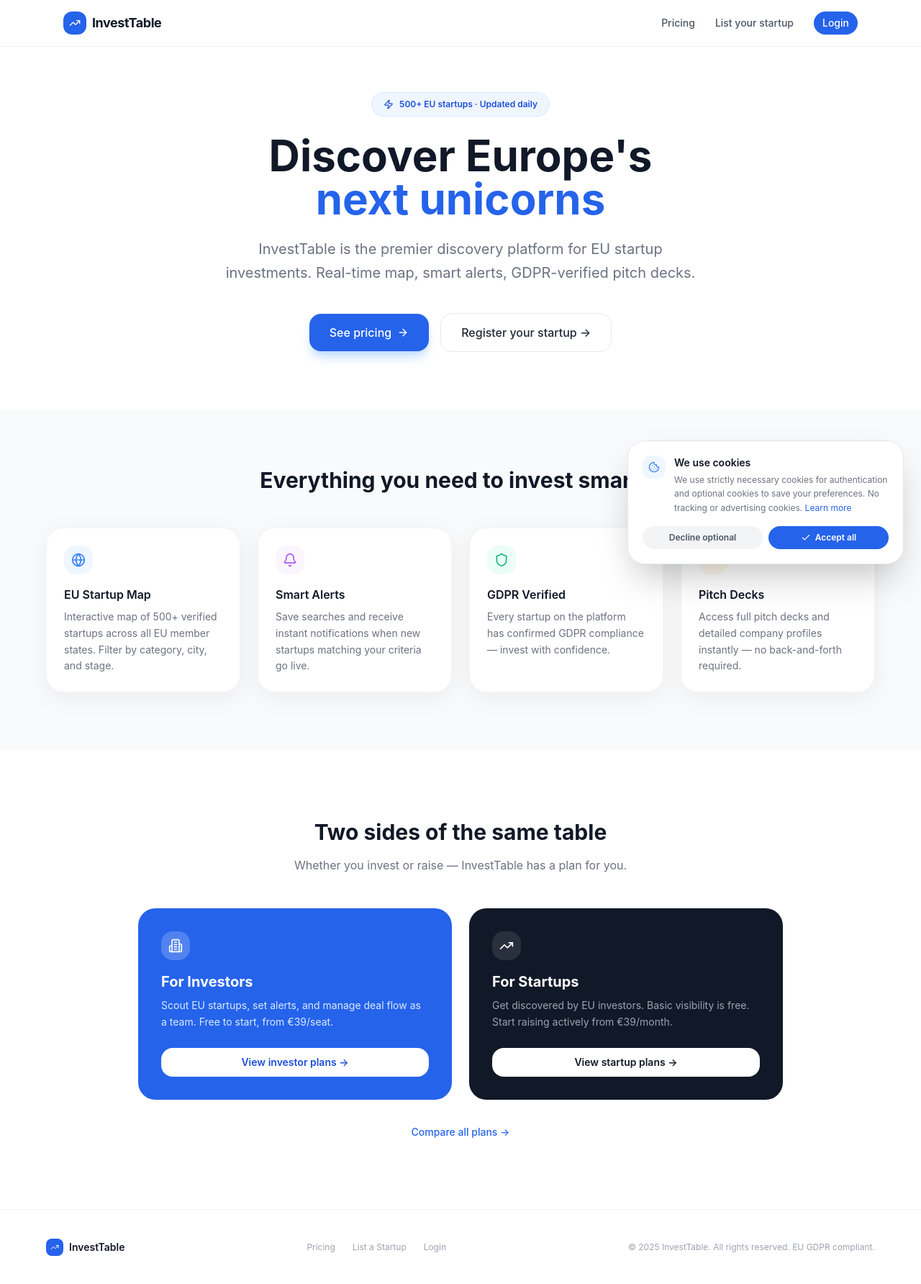
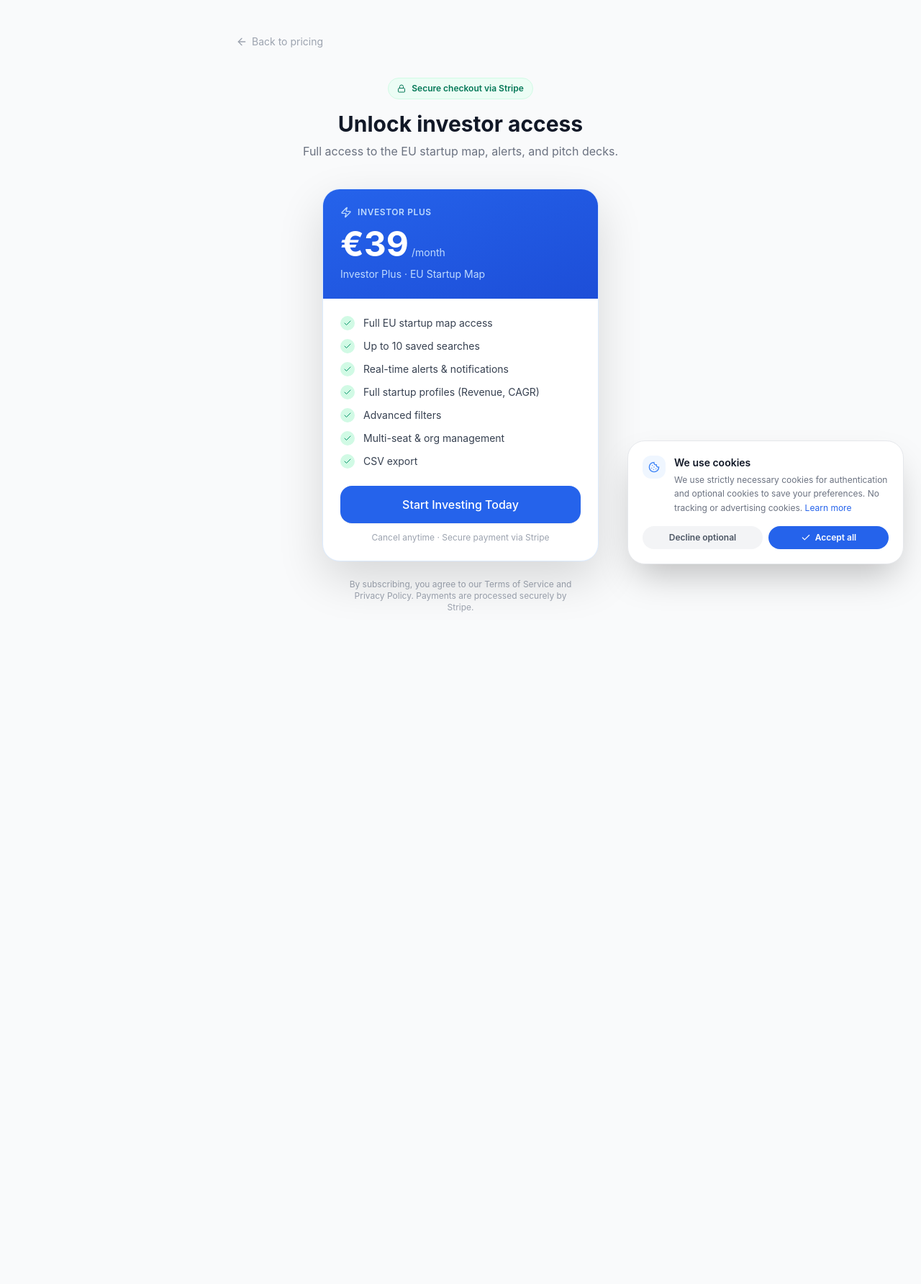
Before and after one commit to silvangelillo/invest-table, a Next.js app: page / in a window 1280 px wide. Shown: the whole page at 72% size. After the commit the page ends 900 px from the top, so only its background shows below. Built offline with nearby package versions, Linux system fonts and the light colour scheme.

Commit message:
fix: checkout reads plan and price from URL params

```diff
--- a/app/page.tsx
+++ b/app/page.tsx
@@ -1,184 +1,44 @@
+import { PricingCard } from "@/components/ui/PricingCard";
 import Link from "next/link";
-import { Globe, Bell, Shield, ArrowRight, TrendingUp, Zap, Building2 } from "lucide-react";
-import { Button } from "@/components/ui/Button";
+import { ArrowLeft, Lock } from "lucide-react";
 
-const FEATURES = [
-  {
-    icon: Globe,
-    title: "EU Startup Map",
-    desc: "Interactive map of 500+ verified startups across all EU member states. Filter by category, city, and stage.",
-    color: "text-blue-500",
-    bg: "bg-blue-50",
-  },
-  {
-    icon: Bell,
-    title: "Smart Alerts",
-    desc: "Save searches and receive instant notifications when new startups matching your criteria go live.",
-    color: "text-purple-500",
-    bg: "bg-purple-50",
-  },
-  {
-    icon: Shield,
-    title: "GDPR Verified",
-    desc: "Every startup on the platform has confirmed GDPR compliance — invest with confidence.",
-    color: "text-emerald-500",
-    bg: "bg-emerald-50",
-  },
-  {
-    icon: TrendingUp,
-    title: "Pitch Decks",
-    desc: "Access full pitch decks and detailed company profiles instantly — no back-and-forth required.",
-    color: "text-orange-500",
-    bg: "bg-orange-50",
-  },
-];
+interface CheckoutPageProps {
+  searchParams: Promise<{ plan?: string; interval?: string }>;
+}
 
-export default function LandingPage() {
+export default async function CheckoutPage({ searchParams }: CheckoutPageProps) {
+  const params = await searchParams;
+  const plan = params.plan ?? "investor-plus";
+  const interval = params.interval ?? "monthly";
+
   return (
-    <div className="min-h-screen bg-white">
-      {/* Nav */}
-      <nav className="fixed top-0 inset-x-0 z-50 bg-white/80 backdrop-blur-xl border-b border-gray-100">
-        <div className="max-w-6xl mx-auto px-6 h-16 flex items-center justify-between">
-          <div className="flex items-center gap-2">
-            <div className="w-8 h-8 rounded-xl bg-blue-600 flex items-center justify-center">
-              <TrendingUp className="w-4 h-4 text-white" />
-            </div>
-            <span className="font-bold text-gray-900 text-lg tracking-tight">InvestTable</span>
+    <div className="min-h-screen bg-gray-50 flex flex-col">
+      <div className="max-w-2xl mx-auto w-full px-6 py-12 flex-1">
+        {/* Back */}
+        <Link
+          href="/pricing"
+          className="inline-flex items-center gap-1.5 text-sm text-gray-400 hover:text-gray-700 mb-10 transition-colors"
+        >
+          <ArrowLeft className="w-4 h-4" /> Back to pricing
+        </Link>
+
+        <div className="text-center mb-10">
+          <div className="inline-flex items-center gap-2 px-3 py-1.5 rounded-full bg-emerald-50 border border-emerald-100 text-emerald-700 text-xs font-semibold mb-4">
+            <Lock className="w-3 h-3" /> Secure checkout via Stripe
           </div>
-          <div className="flex items-center gap-4">
-            <Link href="/pricing" className="text-sm font-medium text-gray-600 hover:text-gray-900 transition-colors">
-              Pricing
-            </Link>
-            <Link href="/onboarding">
-              <Button variant="ghost" size="sm">List your startup</Button>
-            </Link>
-            <Link href="/login">
-              <Button size="sm">Login</Button>
-            </Link>
-          </div>
+          <h1 className="text-3xl font-bold text-gray-900">Unlock investor access</h1>
+          <p className="text-gray-500 mt-2">
+            Full access to the EU startup map, alerts, and pitch decks.
+          </p>
         </div>
-      </nav>
 
-      {/* Hero */}
-      <section className="pt-32 pb-20 px-6">
-        <div className="max-w-4xl mx-auto text-center">
-          <div className="inline-flex items-center gap-2 px-4 py-2 rounded-full bg-blue-50 border border-blue-100 text-blue-700 text-xs font-semibold mb-6">
-            <Zap className="w-3.5 h-3.5" />
-            500+ EU startups · Updated daily
-          </div>
+        <PricingCard planId={plan} interval={interval} />
 
-          <h1 className="text-5xl md:text-6xl font-bold text-gray-900 leading-tight mb-6">
-            Discover Europe's<br />
-            <span className="text-blue-600">next unicorns</span>
-          </h1>
-
-          <p className="text-xl text-gray-500 max-w-2xl mx-auto mb-10 leading-relaxed">
-            InvestTable is the premier discovery platform for EU startup investments.
-            Real-time map, smart alerts, GDPR-verified pitch decks.
-          </p>
-
-          <div className="flex items-center justify-center gap-4 flex-wrap">
-            <Link href="/pricing">
-              <Button size="lg" className="gap-2 shadow-lg shadow-blue-200">
-                See pricing <ArrowRight className="w-4 h-4" />
-              </Button>
-            </Link>
-            <Link href="/onboarding">
-              <Button variant="secondary" size="lg">
-                Register your startup →
-              </Button>
-            </Link>
-          </div>
-        </div>
-      </section>
-
-      {/* Features */}
-      <section className="py-20 px-6 bg-gray-50">
-        <div className="max-w-6xl mx-auto">
-          <h2 className="text-3xl font-bold text-gray-900 text-center mb-12">
-            Everything you need to invest smarter
-          </h2>
-          <div className="grid sm:grid-cols-2 lg:grid-cols-4 gap-6">
-            {FEATURES.map((f) => {
-              const Icon = f.icon;
-              return (
-                <div key={f.title} className="bg-white rounded-3xl p-6 border border-gray-100 shadow-glass hover:shadow-glass-lg hover:-translate-y-1 transition-all duration-200">
-                  <div className={`w-10 h-10 rounded-2xl ${f.bg} flex items-center justify-center mb-4`}>
-                    <Icon className={`w-5 h-5 ${f.color}`} />
-                  </div>
-                  <h3 className="font-semibold text-gray-900 mb-2">{f.title}</h3>
-                  <p className="text-sm text-gray-500 leading-relaxed">{f.desc}</p>
-                </div>
-              );
-            })}
-          </div>
-        </div>
-      </section>
-
-      {/* Dual CTA */}
-      <section className="py-24 px-6">
-        <div className="max-w-4xl mx-auto">
-          <h2 className="text-3xl font-bold text-gray-900 text-center mb-4">
-            Two sides of the same table
-          </h2>
-          <p className="text-gray-500 text-center mb-12">Whether you invest or raise — InvestTable has a plan for you.</p>
-          <div className="grid md:grid-cols-2 gap-6">
-            {/* Investor CTA */}
-            <div className="bg-blue-600 rounded-3xl p-8 text-white">
-              <div className="w-10 h-10 rounded-2xl bg-white/20 flex items-center justify-center mb-4">
-                <Building2 className="w-5 h-5 text-white" />
-              </div>
-              <h3 className="text-xl font-bold mb-2">For Investors</h3>
-              <p className="text-blue-100 text-sm mb-6 leading-relaxed">
-                Scout EU startups, set alerts, and manage deal flow as a team. Free to start, from €39/seat.
-              </p>
-              <Link href="/pricing#investors">
-                <button className="w-full bg-white text-blue-700 font-semibold py-2.5 rounded-2xl text-sm hover:bg-blue-50 transition-colors">
-                  View investor plans →
-                </button>
-              </Link>
-            </div>
-            {/* Startup CTA */}
-            <div className="bg-gray-900 rounded-3xl p-8 text-white">
-              <div className="w-10 h-10 rounded-2xl bg-white/10 flex items-center justify-center mb-4">
-                <TrendingUp className="w-5 h-5 text-white" />
-              </div>
-              <h3 className="text-xl font-bold mb-2">For Startups</h3>
-              <p className="text-gray-400 text-sm mb-6 leading-relaxed">
-                Get discovered by EU investors. Basic visibility is free. Start raising actively from €39/month.
-              </p>
-              <Link href="/pricing#startups">
-                <button className="w-full bg-white text-gray-900 font-semibold py-2.5 rounded-2xl text-sm hover:bg-gray-100 transition-colors">
-                  View startup plans →
-                </button>
-              </Link>
-            </div>
-          </div>
-          <div className="text-center mt-8">
-            <Link href="/pricing" className="text-sm text-blue-600 hover:text-blue-700 font-medium">
-              Compare all plans →
-            </Link>
-          </div>
-        </div>
-      </section>
-
-      {/* Footer */}
-      <footer className="border-t border-gray-100 py-10 px-6">
-        <div className="max-w-6xl mx-auto flex flex-col md:flex-row items-center justify-between gap-4">
-          <div className="flex items-center gap-2">
-            <div className="w-6 h-6 rounded-lg bg-blue-600 flex items-center justify-center">
-              <TrendingUp className="w-3 h-3 text-white" />
-            </div>
-            <span className="text-sm font-semibold text-gray-900">InvestTable</span>
-          </div>
-          <div className="flex items-center gap-6">
-            <Link href="/pricing" className="text-xs text-gray-400 hover:text-gray-600">Pricing</Link>
-            <Link href="/onboarding" className="text-xs text-gray-400 hover:text-gray-600">List a Startup</Link>
-            <Link href="/login" className="text-xs text-gray-400 hover:text-gray-600">Login</Link>
-          </div>
-          <p className="text-xs text-gray-400">© 2025 InvestTable. All rights reserved. EU GDPR compliant.</p>
-        </div>
-      </footer>
+        <p className="text-center text-xs text-gray-400 mt-6 max-w-xs mx-auto">
+          By subscribing, you agree to our Terms of Service and Privacy Policy.
+          Payments are processed securely by Stripe.
+        </p>
+      </div>
     </div>
   );
 }
--- a/components/ui/PricingCard.tsx
+++ b/components/ui/PricingCard.tsx
@@ -2,17 +2,24 @@
 
 import { Check, Zap } from "lucide-react";
 import { Button } from "@/components/ui/Button";
-import { PLAN } from "@/lib/stripe";
+import { PLANS } from "@/lib/stripe";
 import { useState } from "react";
 import { toast } from "sonner";
 
-export function PricingCard() {
+interface PricingCardProps {
+  planId?: string;
+  interval?: string;
+}
+
+export function PricingCard({ planId = "investor-plus", interval = "monthly" }: PricingCardProps) {
   const [loading, setLoading] = useState(false);
+
+  const plan = PLANS[planId] ?? PLANS["investor-plus"];
+  const isYearly = interval === "yearly";
+  const displayPrice = isYearly ? plan.yearlyPrice : plan.price;
 
   async function handleCheckout() {
     setLoading(true);
-    // In production: POST /api/stripe/checkout → redirect to Stripe
-    // Mock for demo:
     await new Promise((r) => setTimeout(r, 1200));
     toast.info("Stripe checkout would open here. Add your STRIPE_SECRET_KEY to .env.local to enable.");
     setLoading(false);
@@ -29,19 +36,22 @@
           <div className="flex items-center gap-2 mb-3">
             <Zap className="w-4 h-4 text-blue-200" />
             <span className="text-xs font-semibold text-blue-200 uppercase tracking-wider">
-              {PLAN.name}
+              {plan.name}
             </span>
           </div>
           <div className="flex items-baseline gap-1">
-            <span className="text-5xl font-bold">€{PLAN.price}</span>
-            <span className="text-blue-200 text-sm">/{PLAN.interval}</span>
+            <span className="text-5xl font-bold">€{displayPrice}</span>
+            <span className="text-blue-200 text-sm">/{plan.interval}</span>
           </div>
-          <p className="text-blue-200 text-sm mt-2">Full investor access to the EU startup map</p>
+          {isYearly && (
+            <p className="text-blue-200 text-xs mt-1">Billed annually · save 2 months</p>
+          )}
+          <p className="text-blue-200 text-sm mt-2">{plan.name} · EU Startup Map</p>
         </div>
 
         {/* Features */}
         <div className="p-6 space-y-3">
-          {PLAN.features.map((feat) => (
+          {plan.features.map((feat) => (
             <div key={feat} className="flex items-center gap-3">
               <div className="w-5 h-5 rounded-full bg-emerald-100 flex items-center justify-center flex-shrink-0">
                 <Check className="w-3 h-3 text-emerald-600" />
--- a/lib/stripe.ts
+++ b/lib/stripe.ts
@@ -11,17 +11,77 @@
   return stripePromise;
 }
 
-export const PLAN = {
-  name: "Investor Pro",
+export const PLANS: Record<string, {
+  name: string;
+  price: number;
+  yearlyPrice: number;
+  currency: string;
+  interval: string;
+  features: string[];
+}> = {
+  "investor-plus": {
+    name: "Investor Plus",
     price: 39,
+    yearlyPrice: 32,
     currency: "EUR",
     interval: "month",
     features: [
       "Full EU startup map access",
+      "Up to 10 saved searches",
+      "Real-time alerts & notifications",
+      "Full startup profiles (Revenue, CAGR)",
+      "Advanced filters",
+      "Multi-seat & org management",
+      "CSV export",
+    ],
+  },
+  "investor-pro": {
+    name: "Investor Pro",
+    price: 59,
+    yearlyPrice: 49,
+    currency: "EUR",
+    interval: "month",
+    features: [
+      "Everything in Plus",
       "Unlimited saved searches",
-    "Real-time alerts & notifications",
-    "Pitch deck downloads",
-    "Advanced filters & analytics",
+      "Priority alert delivery",
+      "Analytics dashboard",
+      "API access (1000 req/day)",
+      "Bulk export",
+      "Audit logs & dedicated support",
+    ],
+  },
+  "startup-plus": {
+    name: "Startup Plus",
+    price: 39,
+    yearlyPrice: 32,
+    currency: "EUR",
+    interval: "month",
+    features: [
+      "Included in investor alerts",
+      "Full profile visible to investors",
+      "Pitch deck upload",
+      "Appears in all saved searches",
+      "Profile analytics",
+      "14-day free trial",
+    ],
+  },
+  "startup-ultra": {
+    name: "Startup Ultra",
+    price: 79,
+    yearlyPrice: 65,
+    currency: "EUR",
+    interval: "month",
+    features: [
+      "Everything in Plus",
+      "Ranking boost (capped at +25%)",
+      "Featured badge on profile",
+      "Longevity multiplier",
+      "Extended analytics",
       "Priority support",
     ],
+  },
 };
+
+// Fallback for legacy usage
+export const PLAN = PLANS["investor-plus"];
```
Lines whose indentation alone changed are shown as unchanged.
